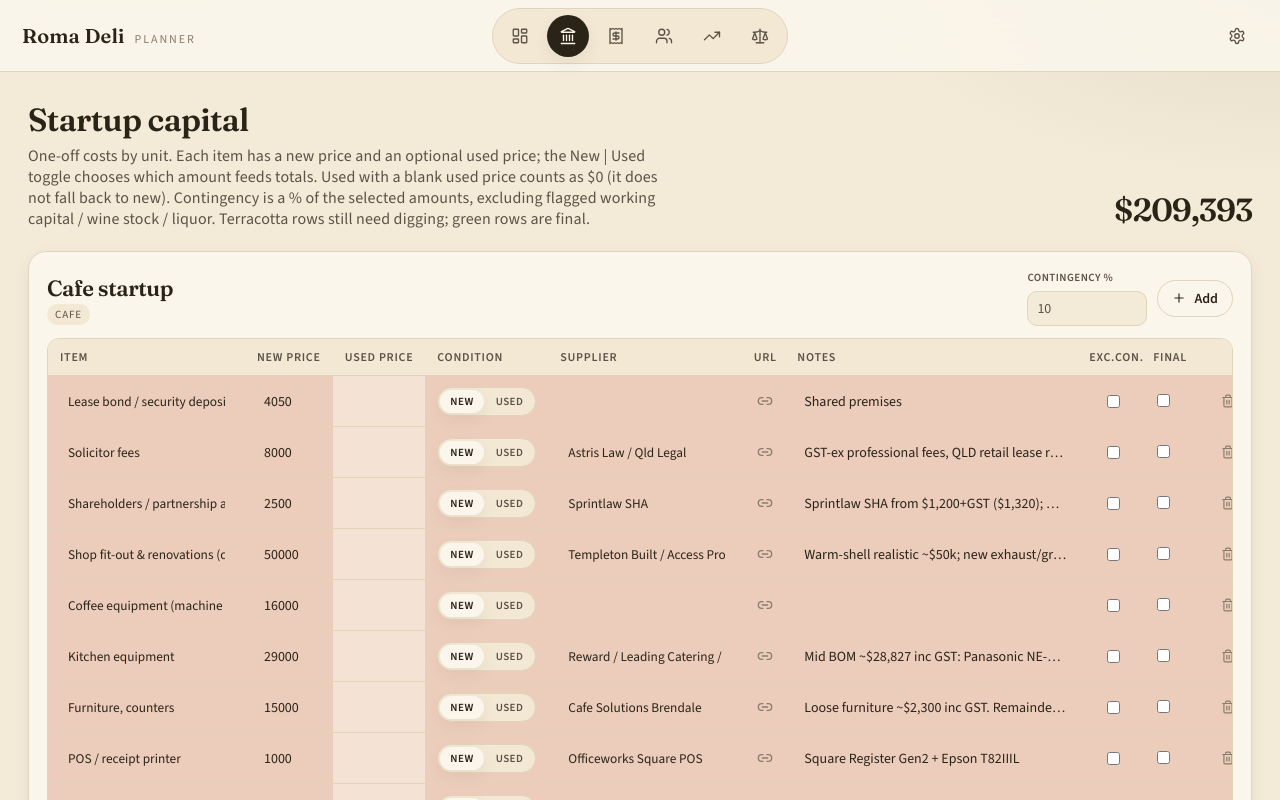
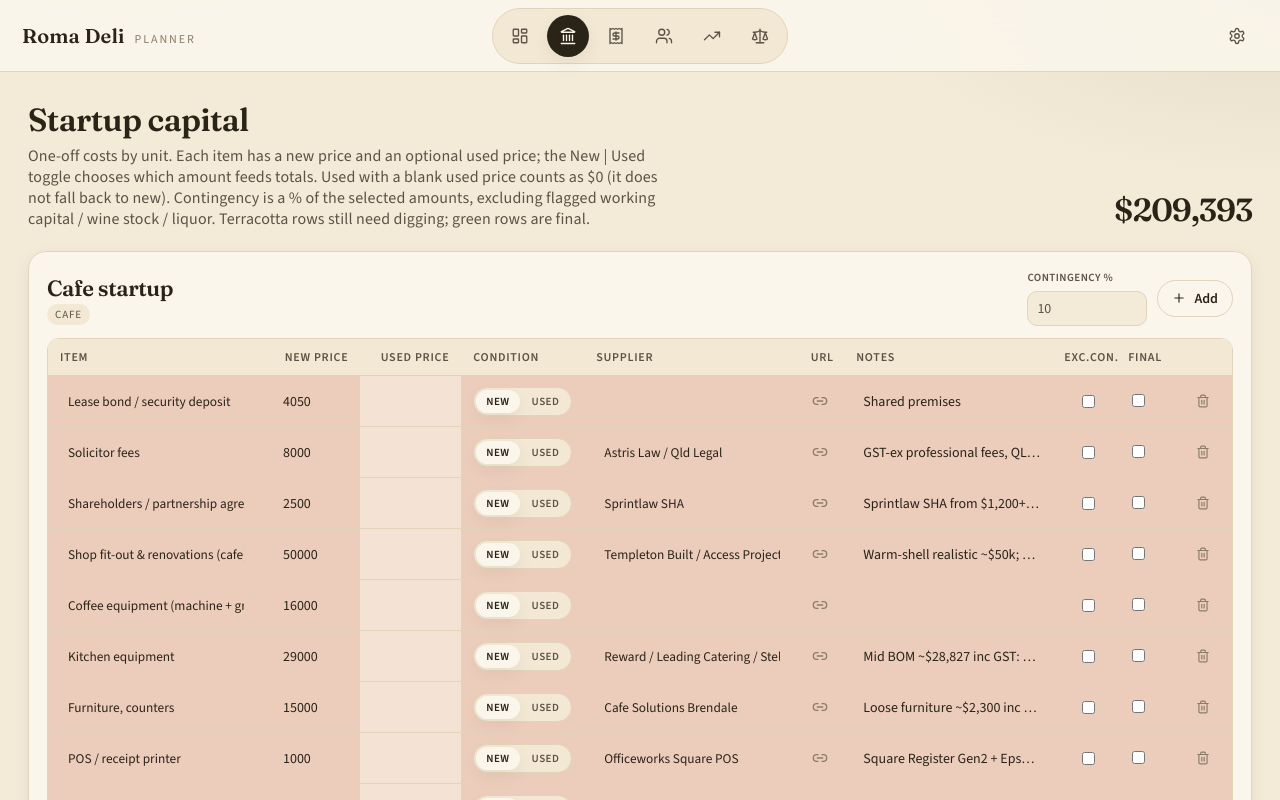
Before and after one commit to chin00000/Grok-Roma-Deli-Planner, a React (Vite) app: page / in a window 1280 px wide. Both pictures are taken after a click on the button "Startup". Shown: the top 800 px of the page. Built offline with nearby package versions, Linux system fonts and the light colour scheme.

Commit message:
Startup: compact notes share cell size with item and supplier

```diff
--- a/src/index.css
+++ b/src/index.css
@@ -275,6 +275,13 @@ input.cell, select.cell, textarea.cell {
   border-radius: 8px;
 }
 input.cell:hover, select.cell:hover, textarea.cell:hover { background: var(--bg); border-color: var(--line); }
+input.cell:not([type='number']) {
+  width: 12rem;
+  max-width: 100%;
+  height: 32px;
+  box-sizing: border-box;
+  padding: 4px 6px;
+}
 
 .btn {
   border: 1px solid var(--line);
@@ -471,10 +478,6 @@ th.url-col, td.url-cell {
   padding-right: 4px;
   text-align: center;
 }
-th.notes-col, td.notes-cell {
-  width: 36%;
-  min-width: 300px;
-}
 th.exc-col, td.exc-cell {
   width: 54px;
   max-width: 56px;
@@ -521,14 +524,6 @@ td.exc-cell input[type='checkbox'] {
   overflow: hidden;
   text-overflow: ellipsis;
 }
-.notes-cell input.notes-compact,
-.notes-cell textarea.notes-edit {
-  display: block;
-  width: 100%;
-  max-width: none;
-  min-width: 0;
-  box-sizing: border-box;
-}
 .notes-preview {
   position: fixed;
   z-index: 42;
```
